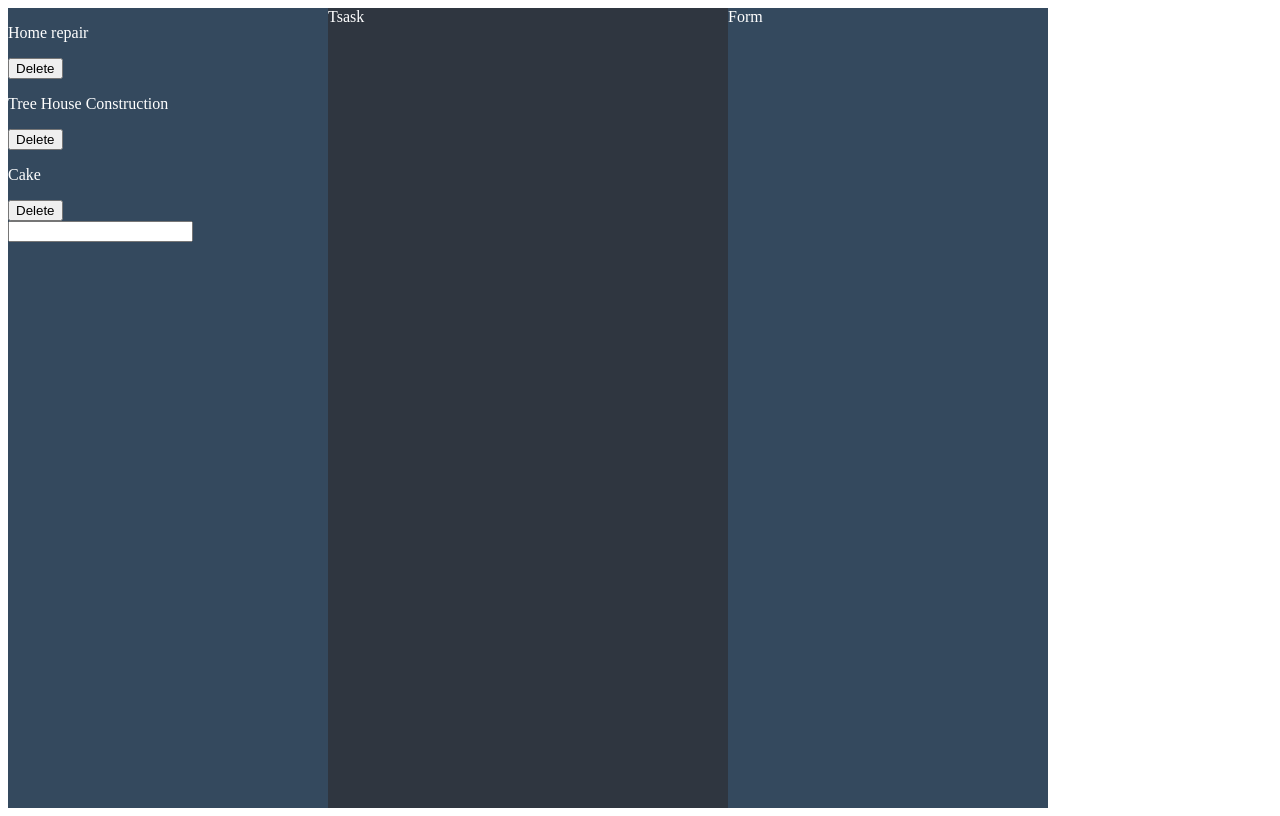
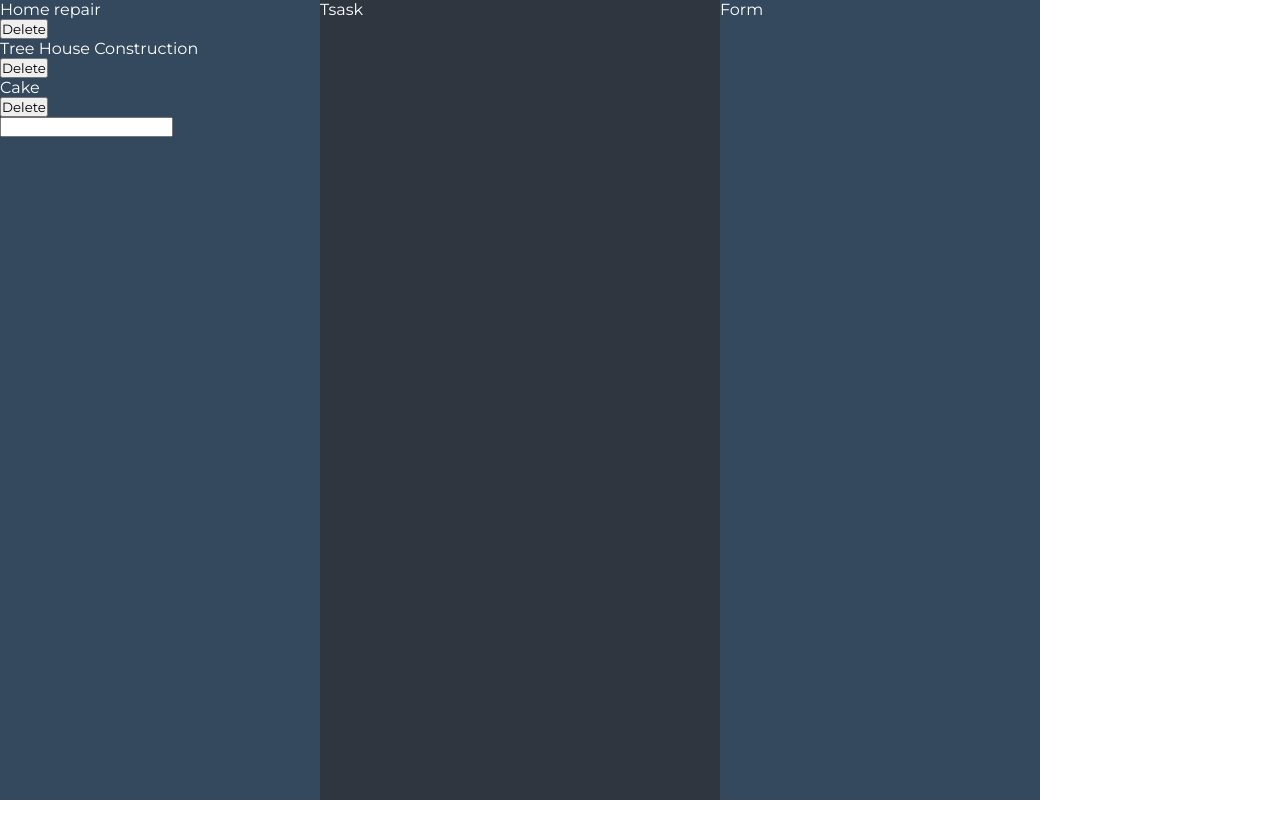
Before and after one commit to SantiagoGuerra/to-do, a website built with webpack: page src/index.html in a window 1280 px wide. Built offline with nearby package versions, Linux system fonts and the light colour scheme.

Commit message:
reset styles

```diff
--- /dev/null
+++ b/src/styles/base/_reset.scss
@@ -0,0 +1,8 @@
+*,
+*::after,
+*::before {
+  margin: 0;
+  padding: 0;
+  font-family: var(--font-family);
+  box-sizing: border-box;
+}
--- a/src/styles/main.scss
+++ b/src/styles/main.scss
@@ -1,5 +1,5 @@
 @import 'base/variables';
-
+@import 'base/reset';
 * {
   color: #fff;
 }
```
